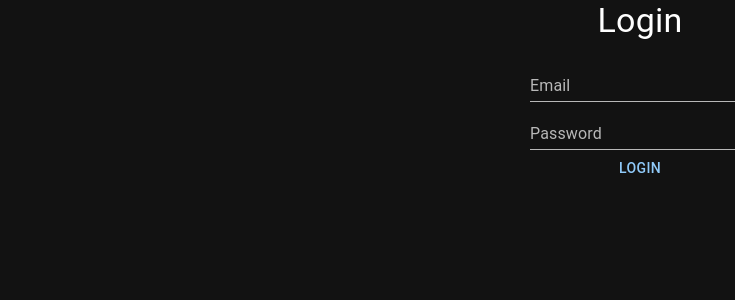
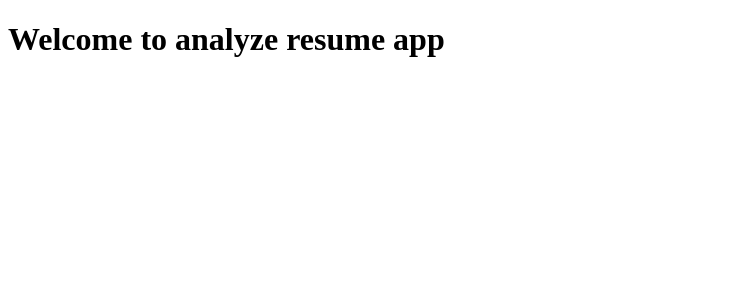
Before and after one commit to stefansavic23/smart-resume-analyzer-generator, a React (Vite) app in the folder frontend/: page / in a window 1280 px wide. Shown: the top 300 px of the page, without its empty margins (0-735 px from the left). Built offline with nearby package versions, Linux system fonts and the light colour scheme.

Commit message:
resumeUpload and routes setup

```diff
--- a/frontend/src/App.css
+++ b/frontend/src/App.css
@@ -0,0 +1,7 @@
+#analyzeBtn {
+    margin-top: 10px;
+}
+
+#uploadResumeBtn {
+    margin-top: 10px;
+}
--- a/frontend/src/App.jsx
+++ b/frontend/src/App.jsx
@@ -4,7 +4,7 @@ import RegisterLogin from './components/RegisterLogin.jsx'
 
 function App() {
   return (
-    <RegisterLogin title="Login" action="/login" btn="Login" />
+    <h1>Welcome to analyze resume app</h1>
   )
 }
 
--- a/frontend/src/components/ResumeUpload.jsx
+++ b/frontend/src/components/ResumeUpload.jsx
@@ -42,20 +42,20 @@ const ResumeUpload = (props) => {
                         <Button
                             component="label"
                             role={undefined}
+                            id="uploadResumeBtn"
                             variant="contained"
                             tabIndex={-1}
                             startIcon={<CloudUploadIcon />}
                         >
-                            Upload files
+                            Upload resume
                             <VisuallyHiddenInput
                                 type="file"
                                 onChange={(event) => console.log(event.target.files)}
-                                multiple
                             />
                         </Button>
                     </Grid>
                     <Grid size={12} display={"flex"} justifyContent={"center"}>
-                        <Button variant="text" type="submit">Analyze</Button>
+                        <Button id="analyzeBtn" variant="text" type="submit">Analyze</Button>
                     </Grid>
                 </form>
             </Box>
--- a/frontend/src/main.jsx
+++ b/frontend/src/main.jsx
@@ -4,11 +4,15 @@ import './index.css'
 import App from './App.jsx'
 import ResumeUpload from './components/ResumeUpload.jsx'
 import NotFoundPage from './components/NotFoundPage.jsx'
+import RegisterLogin from './components/RegisterLogin.jsx'
 import { createBrowserRouter, RouterProvider } from 'react-router-dom'
 
 const router = createBrowserRouter([
   {path: "/", element: <App />},
-  {path: "/analyze", element: <ResumeUpload />}
+  {path: "/login", element: <RegisterLogin title="Login" action="/login" btn="Login" />},
+  {path: "/register", element: <RegisterLogin title="Register" action="/register" btn="Register" />},
+  {path: "/analyze-resume", element: <ResumeUpload />},
+  {path: "*", element: <NotFoundPage />}
 ])
 
 createRoot(document.getElementById('root')).render(
```
